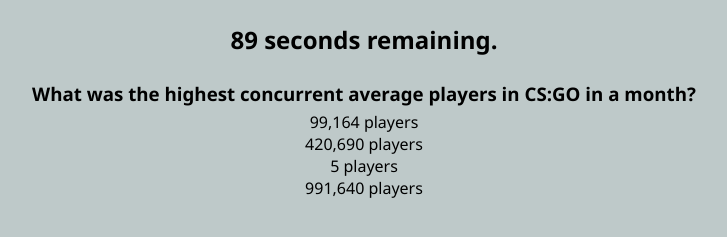
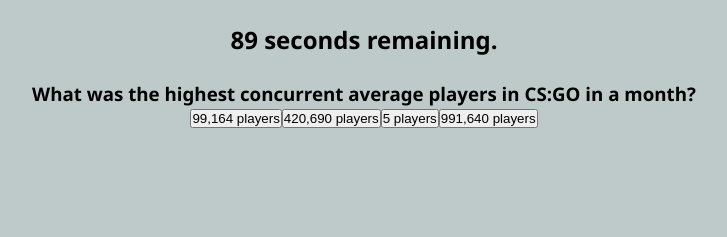
Before and after one commit to eminss/csQuiz, a plain HTML site: page index.html in a window 1280 px wide. Both pictures are taken after a click on the button "Start". Shown: the part 79-316 px from the top of the page, without its empty margins (276-1003 px from the left). Drawn offline with Linux system fonts and the light colour scheme.

Commit message:
goes to next question finally :)

```diff
--- a/assets/js/script.js
+++ b/assets/js/script.js
@@ -8,44 +8,42 @@
 
 var timerText = document.getElementById('countdown');
 var startBtn = document.getElementById('startBtn');
-var questionUl = document.getElementById('optionsList');
 var questionDiv = document.getElementById('questionDiv');
 let questionEl = document.getElementById('currentQuestion');
 var amountCorrect = 0;
-let li1 = document.getElementById('option1');
-let li2 = document.getElementById('option2');
-let li3 = document.getElementById('option3');
-let li4 = document.getElementById('option4');
+let option1 = document.getElementById('option1');
+let option2 = document.getElementById('option2');
+let option3 = document.getElementById('option3');
+let option4 = document.getElementById('option4');
 
-let liEl = [li1, li2, li3, li4];
-var timeLeft = '';
+var currentQuestionIndex = 0;
+let optionsEl = [option1, option2, option3, option4];
+let timeLeft = '';
 
 // declare questions array
 
-let questions = [
+const questions = [
     {
-        question: 'What was the highest concurrent average players in CS:GO in a month?',
+        prompt: 'What was the highest concurrent average players in CS:GO in a month?',
         options: ['99,164 players', '420,690 players', '5 players', '991,640 players'],
         answer: '991,640 players'
     },
     {
-        question: 'What is the most expensive cosmetic item for CS:GO ever sold?',
+        prompt: 'What is the most expensive cosmetic item for CS:GO ever sold?',
         options: ['$13.5k', '$10k', '$1k', '$150k'],
         answer: '$150k'
     },
     {
-        question: 'What was the highest concurrent viewers during a CS:GO tournamet?',
+        prompt: 'What was the highest concurrent viewers during a CS:GO tournamet?',
         options: ['2.1 million viewers', '435k viewers', '1.2 million viewers', '350k viewers'],
         answer: '1.2 million viewers'
     },
     {
-        question: 'What is the most used weapon in CS:GO?',
+        prompt: 'What is the most used weapon in CS:GO?',
         options: ['M4A1-s', 'AK-47', 'Glock-19', 'AWP'],
         answer: 'AK-47'
     }
 ];
-
-// let questionAnswers = [questions[0].options[3], questions[1].options[3], questions[2].options[2], questions[3].options[1]]
 
 function startGame() {
     startBtn.style.display = 'none';
@@ -68,47 +66,39 @@ function startGame() {
     }, 1000);
 
     //populate h3 with first question
-    questionEl.textContent = questions[0].question;
+    questionEl.textContent = questions[0].prompt;
     //append first question to document
     questionDiv.appendChild(questionEl);
 
     // for loop to go through each li element and append it to the document
-    for (let i = 0; i < questions.length; i++) {
+    for (let i = 0; i < optionsEl.length; i++) {
         // liEl[i].textContent = (i + 1) + ". " + questions[0].options[i];
-        liEl[i].textContent = questions[0].options[i];
-        questionUl.appendChild(liEl[i]);
+        optionsEl[i].textContent = questions[0].options[i];
+        questionDiv.appendChild(optionsEl[i]);
     }
     // click handlers to check if answer is correct or incorrect
     let index;
     for (let i = 0; i < 4; i++) {
-        liEl[i].addEventListener("click", function () {
-            if (liEl[i].textContent == questions[0].answer) {
+        optionsEl[i].addEventListener("click", function () {
+            if (optionsEl[i].textContent == questions[0].answer) {
                 amountCorrect++;
                 console.log(amountCorrect);
                 console.log(questions[i]);
                 // next question
-            } else if (liEl[i].textContent == questions[1].answer) {
+            } else if (optionsEl[i].textContent == questions[1].answer) {
                 amountCorrect++;
                 console.log(amountCorrect);
-                // nextQuestion();
-            } else if (liEl[i].textContent == questions[2].answer) {
+            } else if (optionsEl[i].textContent == questions[2].answer) {
                 amountCorrect++;
                 console.log(amountCorrect);
-            } else if (liEl[i].textContent == questions[3].answer) {
+            } else if (optionsEl[i].textContent == questions[3].answer) {
                 amountCorrect++;
                 console.log(amountCorrect);
             }
             else {
                 timeLeft = timeLeft - 10;
-                // nextQuestion();
             }
-            // console.log("clicked option " + i);
-            // console.log(questions[0].answer);
-            // console.log(liEl[i].textContent);
-            // console.log(i);
-            // nextQuestion(index);
             nextQuestion();
-            // index += 1;
         })
     }
 }
@@ -165,26 +155,37 @@ function startGame() {
 // console.log(questions.length);
 // console.log(questions[2].options);
 
+function questionClicked() {
+    // if an options button is clicked
+    // then go to the next question
+    // if correct answer is clicked, go to next question, amountCorrect++
+    // if incorrect answer is clicked, subtract 10 seconds from timeLeft
+    console.log("clicked option");
+}
+
+option1.addEventListener("click", questionClicked);
+option2.addEventListener("click", questionClicked);
+option3.addEventListener("click", questionClicked);
+option4.addEventListener("click", questionClicked);
+
+
+
+
+
 function nextQuestion() {
-    for (let i = 1; i < 4; i++) {
-        for (let j = 0; j < 4; j++) {
-            // console.log(questions[i].options[j]);
-            liEl[j].textContent = questions[i].options[j];
-        }
-        questionEl.textContent = questions[i].question;
-        break;
-    }
-    // liEl.addEventListener("click", nextQuestion());
+var currentQuestion = questions[currentQuestionIndex]
+questionEl.textContent = questions[currentQuestionIndex + 1].prompt;
+optionsEl[0].textContent = questions[currentQuestionIndex + 1].options[0];
+optionsEl[1].textContent = questions[currentQuestionIndex + 1].options[1];
+optionsEl[2].textContent = questions[currentQuestionIndex + 1].options[2];
+optionsEl[3].textContent = questions[currentQuestionIndex + 1].options[3];
+currentQuestionIndex++;
+console.log(currentQuestionIndex);
+
+
+// currentQuestion.options.forEach(function(optionsEl, currentQuestionIndex){
+//     optionsEl.textContent =
+// })
 }
+
 startBtn.addEventListener("click", startGame);
-
-// function nextQuestion(index) {
-//     for (let j = 0; j < 4; j++) {
-//         // console.log(questions[i].options[j]);
-//         liEl[j].textContent = questions[index].options[j];
-//     }
-//     questionEl.textContent = questions[index].question;
-
-//     // liEl.addEventListener("click", nextQuestion());
-// }
-startBtn.addEventListener("click", startGame);
--- a/index.html
+++ b/index.html
@@ -20,13 +20,11 @@
         <h2 id="countdown" style="text-align:center; padding: 2%;"></h2>
         <div id="questionDiv" style="text-align:center;">
         <h3 id="currentQuestion"></h3>
+            <button id="option1"></button>
+            <button id="option2"></button>
+            <button id="option3"></button>
+            <button id="option4"></button>
         </div>
-        <ul id="optionsList" style="text-align:center; padding:5px;">
-            <li id="option1"></li>
-            <li id="option2"></li>
-            <li id="option3"></li>
-            <li id="option4"></li>
-        </ul>
     </main>
     <script src="./assets/js/script.js"></script>
 </body>
```
